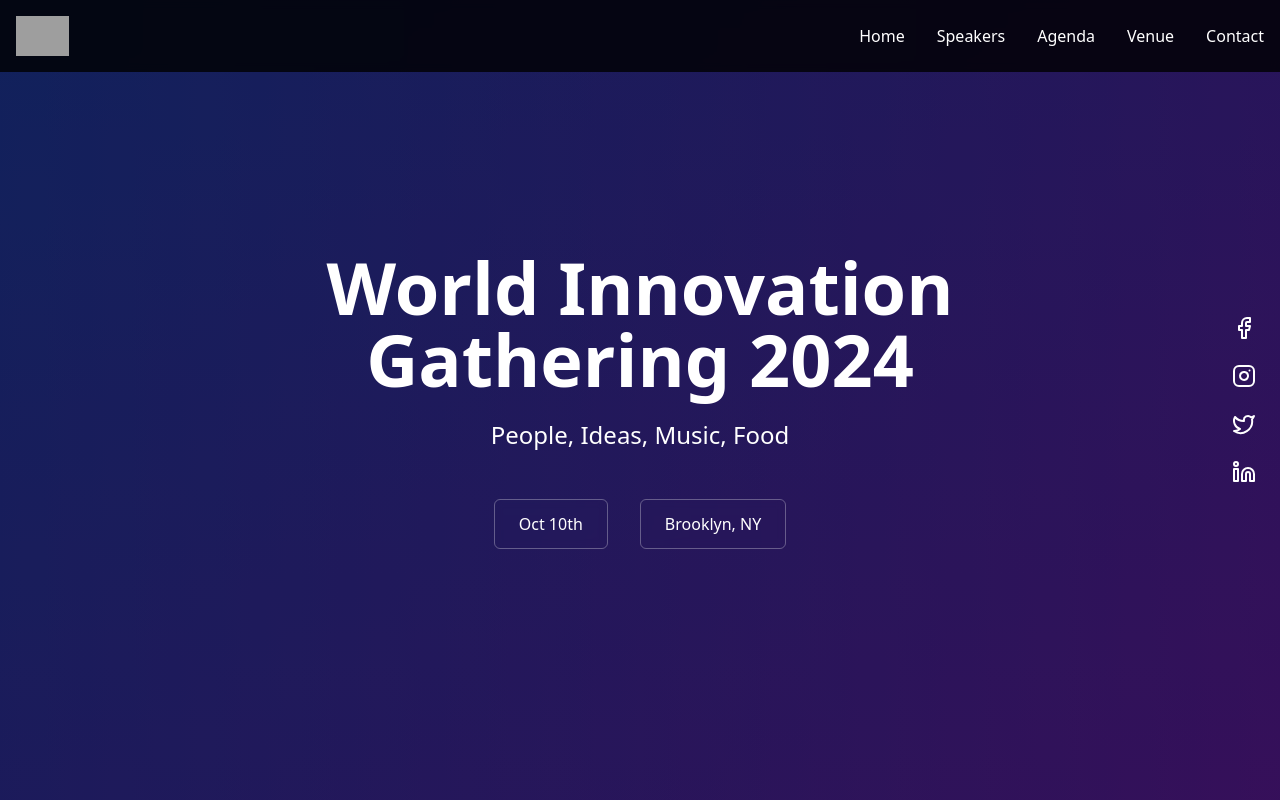
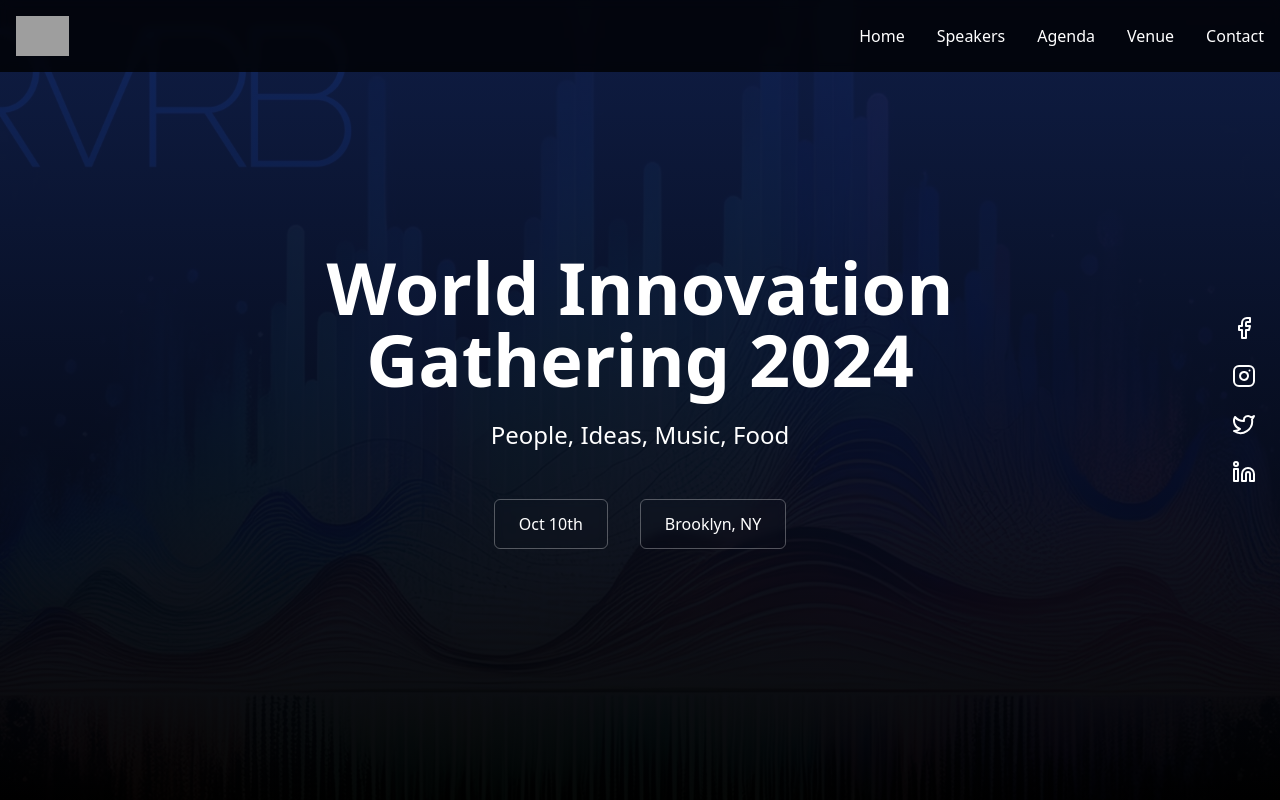
Before and after one commit to TheConstructorsBand/RVRB, a React (Vite) app: page / in a window 1280 px wide. Shown: the top 800 px of the page. Built offline with nearby package versions, Linux system fonts and the light colour scheme; grey boxes are pictures that could not be loaded.

Commit message:
Optimize RVRB logo and use as hero image background
Co-Authored-By: marcoa@gmail.com <marcoa@gmail.com>

```diff
--- a/src/App.tsx
+++ b/src/App.tsx
@@ -134,8 +134,12 @@ function App() {
       {/* Hero Section */}
       <section id="home" className="relative h-screen flex items-center justify-center overflow-hidden">
         <div className="absolute inset-0 z-0">
-          <div className="w-full h-full bg-gradient-to-b from-blue-900/30 to-purple-900/30"></div>
-          <div className="absolute inset-0 bg-gradient-to-r from-blue-900 to-purple-900 bg-cover bg-center opacity-50 mix-blend-overlay"></div>
+          <img
+            src="/img/RVRB-LOGO-hero.webp"
+            alt="RVRB Logo"
+            className="w-full h-full object-cover opacity-20"
+          />
+          <div className="absolute inset-0 bg-gradient-to-b from-blue-900/50 to-black/70"></div>
         </div>
         <div className="container mx-auto px-4 z-10 text-center">
           <h1 className="text-5xl md:text-7xl font-bold mb-6">
```
Also changed, not shown: public/img/RVRB-LOGO-hero.webp (added).
